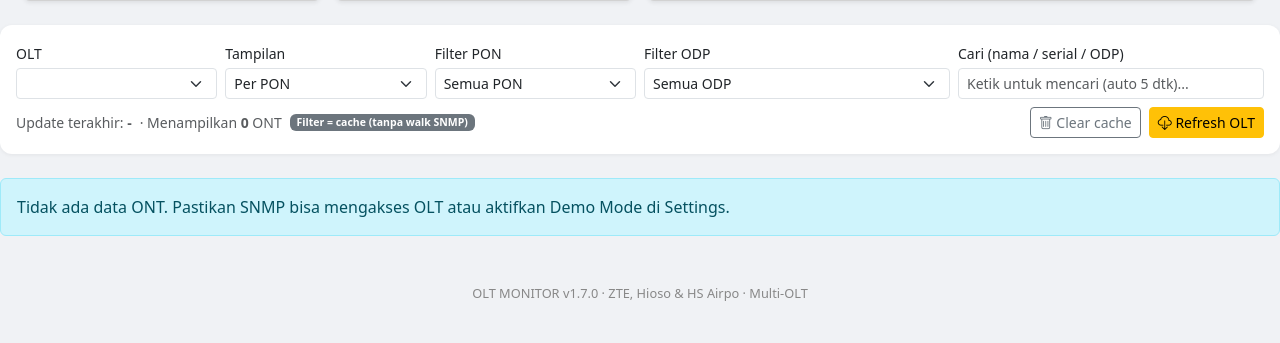
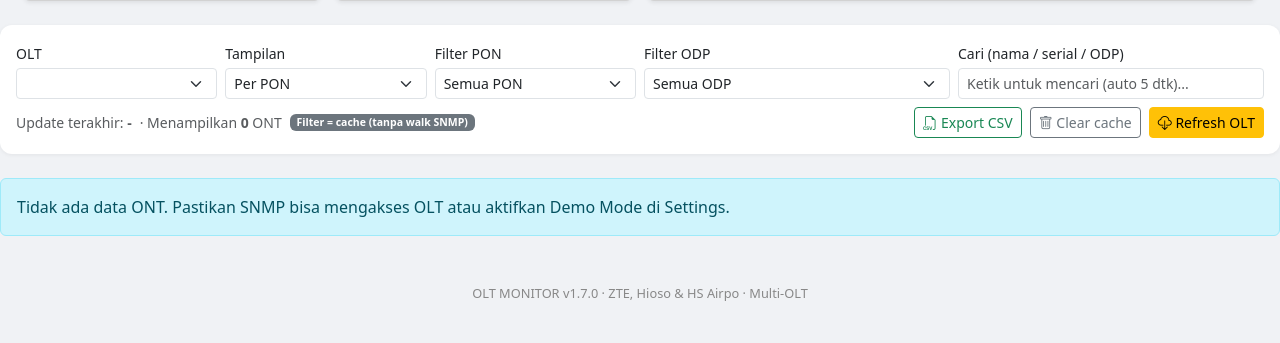
Before and after one commit to agasthanet/olt-monitor, a Flask app: page / in a window 1280 px wide. Shown: the part 457-800 px from the top of the page. Run offline with Flask 3, Linux system fonts and the light colour scheme; the visitor is signed in with stand-in values (Sample User, id 1); lists and menus that the app fills with data are empty.

Commit message:
Update index.html

```diff
--- a/templates/index.html
+++ b/templates/index.html
@@ -221,8 +221,13 @@
     </span>
     <span>&middot; Menampilkan <strong>{{ onts|length }}</strong> ONT</span>
     <span class="badge bg-secondary">Filter = cache (tanpa walk SNMP)</span>
+    <a href="{{ url_for('export_onts', olt=filter_olt or '', pon=filter_pon or '', odp=filter_odp or '', q=search or '') }}"
+       class="btn btn-sm btn-outline-success ms-auto"
+       title="Export data ONT yang sedang ditampilkan ke CSV">
+      <i class="bi bi-filetype-csv"></i> Export CSV
+    </a>
     <a href="{{ url_for('clear_cache', olt=filter_olt or '') }}"
-       class="btn btn-sm btn-outline-secondary ms-auto"
+       class="btn btn-sm btn-outline-secondary"
        onclick="return confirm('Hapus cache OLT yang sedang dipilih saja? Setelah itu klik Refresh OLT.');">
       <i class="bi bi-trash"></i> Clear cache
     </a>
```
